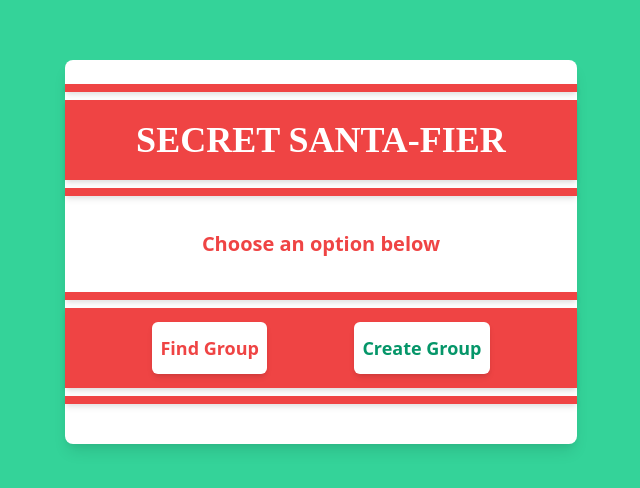
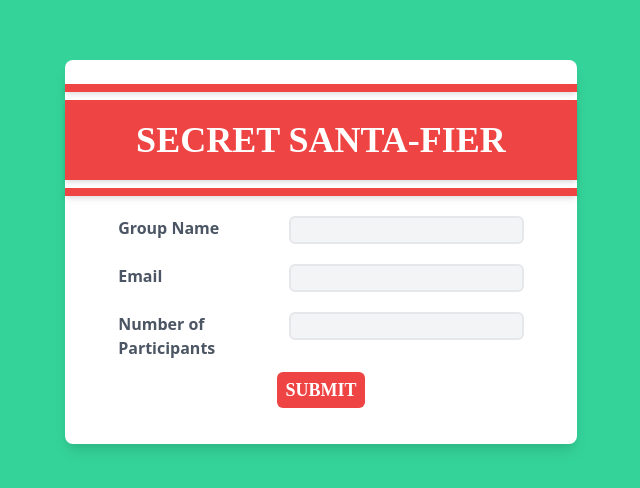
Before and after one commit to eryanpatterson/secret-santafier, a React (Create React App) app: page /register in a window 1280 px wide. Shown: the part 148-636 px from the top of the page, without its empty margins (319-959 px from the left). Built offline with nearby package versions, Linux system fonts and the light colour scheme.

Commit message:
Add registration component

```diff
--- a/package.json
+++ b/package.json
@@ -19,6 +19,7 @@
     "test": "craco test",
     "eject": "react-scripts eject"
   },
+  "proxy": "http://localhost:3001",
   "eslintConfig": {
     "extends": [
       "react-app",
--- a/src/App.js
+++ b/src/App.js
@@ -7,6 +7,7 @@ import {
 } from "react-router-dom";
 import Layout from './components/layout';
 import Home from './components/home'
+import Register from './components/register';
 
 
 function App() {
@@ -14,13 +15,13 @@ function App() {
     <Layout>
     <Router>
       <Switch>
-        <Route path="/">
+        <Route exact path="/">
           <Home />
         </Route>
-        {/*<Route path="/submit">
-          <Submit />
+        <Route path="/register">
+          <Register />
         </Route>
-        <Route path="/group">
+        {/*<Route path="/group">
           <Group />
         </Route>
         <Route path="/result">
--- a/src/components/home.js
+++ b/src/components/home.js
@@ -5,17 +5,13 @@ export default function Home() {
 
     return (
     <>
-        <div className={narrowStripe}></div>
-        <div className="h-20 w-full bg-red-500 mt-2 mb-2 flex justify-center items-center shadow-md">
-            <h1 className="text-white font-bold font-display text-4xl">SECRET SANTA-FIER</h1>
-        </div>
-        <div className={narrowStripe}></div>
+
         <div className="flex justify-center items-center text-xl text-red-500 font-bold h-24">
             <h2>Choose an option below</h2>
         </div>
         <div className={narrowStripe}></div>
         <div className="h-20 flex flex-row-reverse justify-evenly items-center mt-2 mb-2 bg-red-500 shadow-md">
-            <Link to="/submit">
+            <Link to="/register">
                 <button className="btn bg-white shadow-md font-bold px-2 py-3 rounded-md text-lg text-green-600">
                     Create Group
                 </button>
--- a/src/components/layout.js
+++ b/src/components/layout.js
@@ -1,12 +1,19 @@
 
 
 export default function Layout({children}) {
+    const narrowStripe = "h-2 w-full shadow-md bg-red-500";
+
     return (
         <main className="flex justify-center items-center h-screen bg-green-400">
             <div className='w-full max-w-lg'>
-                <form className='h-96 bg-white shadow-lg rounded-lg pt-6 pb-8  text-white'>
-                {children}
-                </form>
+                <div className='h-96 bg-white shadow-lg rounded-lg pt-6 pb-8  text-white'>
+                    <div className={narrowStripe}></div>
+                    <div className="h-20 w-full bg-red-500 mt-2 mb-2 flex justify-center items-center shadow-md">
+                        <h1 className="text-white font-bold font-display text-4xl">SECRET SANTA-FIER</h1>
+                    </div>
+                    <div className={narrowStripe}></div>
+                    {children}
+                </div>
             </div>
         </main>
     )
--- /dev/null
+++ b/src/components/register.js
@@ -0,0 +1,44 @@
+
+
+export default function Register() {
+
+    return (
+        <>
+            <form className="text-gray-600 font-bold mt-5">
+                <div className="flex justify-center mb-5">
+                    <div className="w-1/3">
+                        <label>
+                            Group Name
+                        </label>
+                    </div>
+                    <div>
+                        <input className="bg-gray-100 border-2 rounded-md" />
+                    </div>
+                </div>
+                <div className="flex justify-center mb-5">
+                    <div className="w-1/3">
+                        <label>
+                            Email
+                        </label>
+                    </div>
+                    <div>
+                        <input className="bg-gray-100 border-2 rounded-md" />
+                    </div>
+                </div>
+                <div className="flex justify-center">
+                    <div className="w-1/3">
+                        <label>
+                            Number of Participants
+                        </label>
+                    </div>
+                    <div>
+                        <input className="bg-gray-100 border-2 rounded-md" />
+                    </div>
+                </div>
+                <div className="flex justify-center p-3 ">
+                    <button className="btn bg-red-500 px-2 py-1 rounded-md font-display font-bold text-white text-lg" type="submit" value="Submit">SUBMIT</button>
+                </div>
+            </form>
+        </>
+    )
+}
```
Also changed, not shown: src/components/submit.js (deleted).
